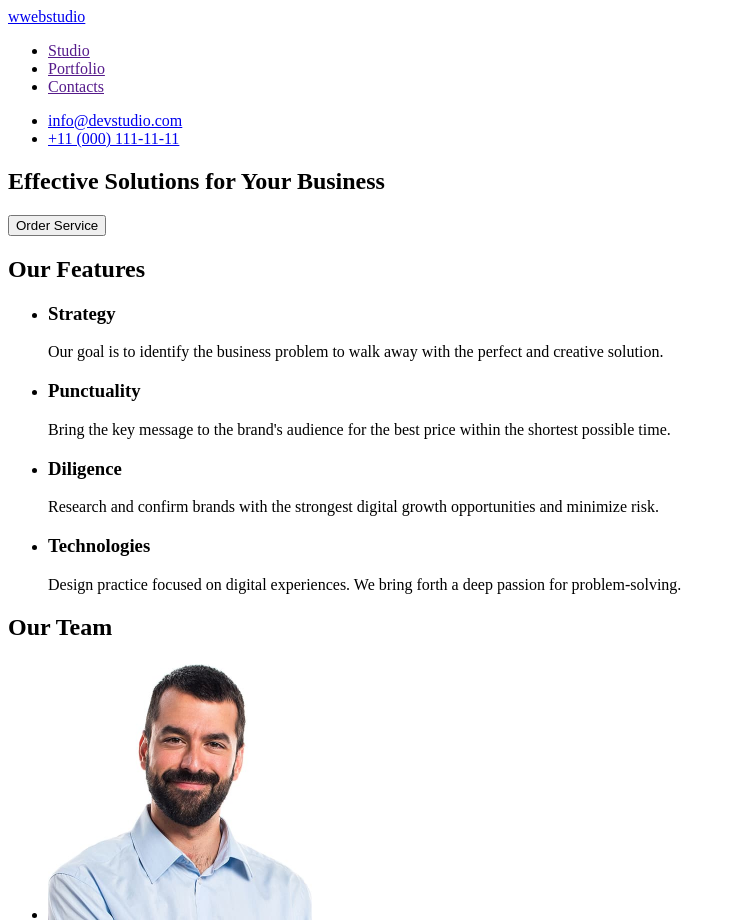
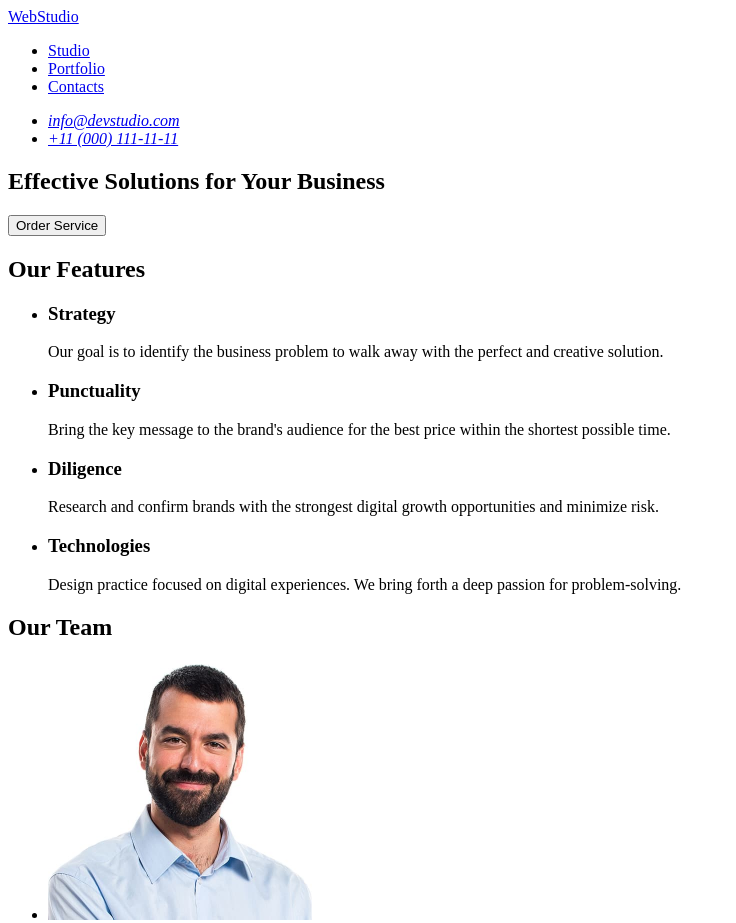
Before and after one commit to alexleiden/fs-118, a plain HTML site: page index.html in a window 1280 px wide. Shown: the top 923 px of the page, without its empty margins (0-736 px from the left). Drawn offline with Linux system fonts and the light colour scheme.

Commit message:
add index file

```diff
--- a/index.html
+++ b/index.html
@@ -8,26 +8,26 @@
   <body>
     <header>
       <nav>
-        <a href="./index.html">wwebstudio</a>
+        <a href="./index.html">WebStudio</a>
         <ul>
-          <li><a href="">Studio</a></li>
-          <li><a href="">Portfolio</a></li>
-          <li><a href="">Contacts</a></li>
+          <li><a href="#">Studio</a></li>
+          <li><a href="#">Portfolio</a></li>
+          <li><a href="#">Contacts</a></li>
         </ul>
       </nav>
-      <adress>
+      <address>
         <ul>
           <li><a href="mailto:info@devstudio.com">info@devstudio.com</a></li>
           <li><a href="tel:+110001111111">+11 (000) 111-11-11</a></li>
         </ul>
-      </adress>
+      </address>
     </header>
     <main>
       <section>
         <h1>Effective Solutions for Your Business</h1>
         <button type="button">Order Service</button>
       </section>
-      <!-- Добавленный заголовок -->
+
       <section>
         <h2>Our Features</h2>
         <ul>
@@ -61,7 +61,7 @@
           </li>
         </ul>
       </section>
-      <!--Секция фото комманды-->
+
       <section>
         <h2>Our Team</h2>
         <ul>
```
